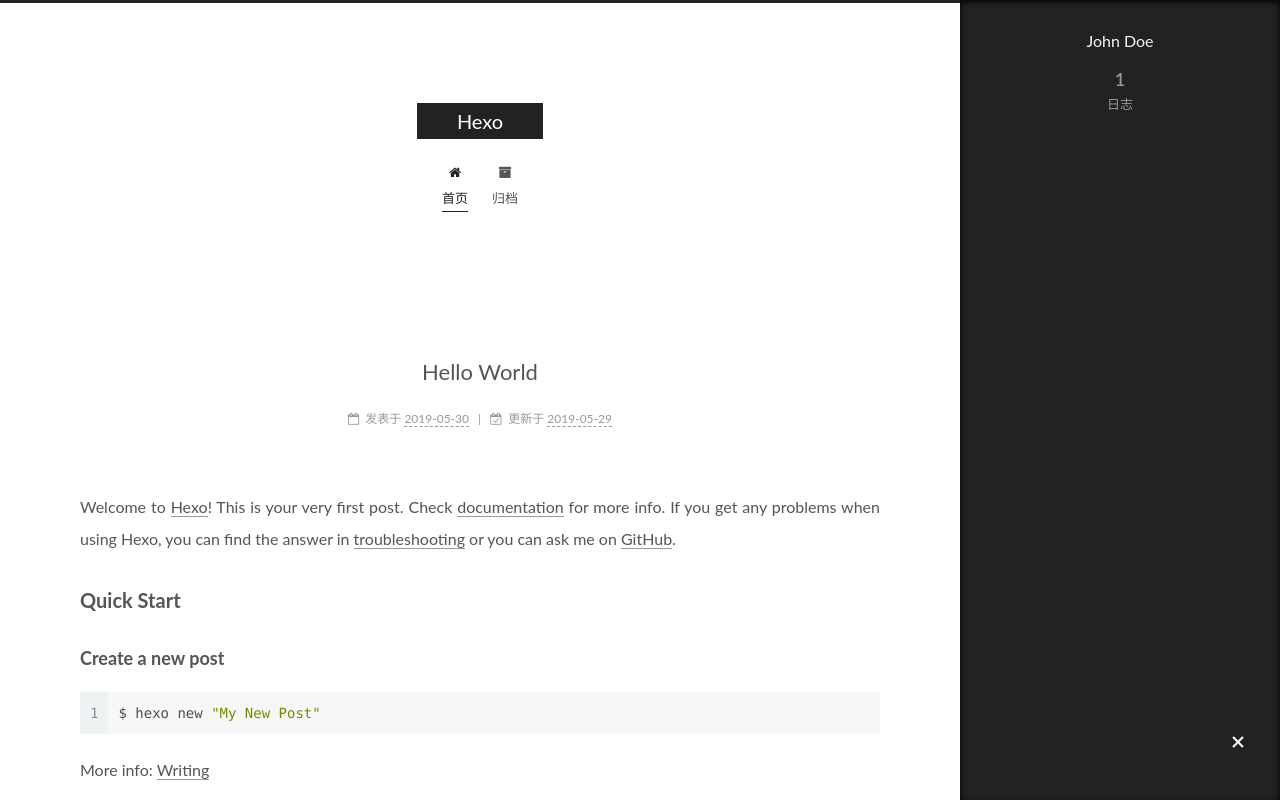
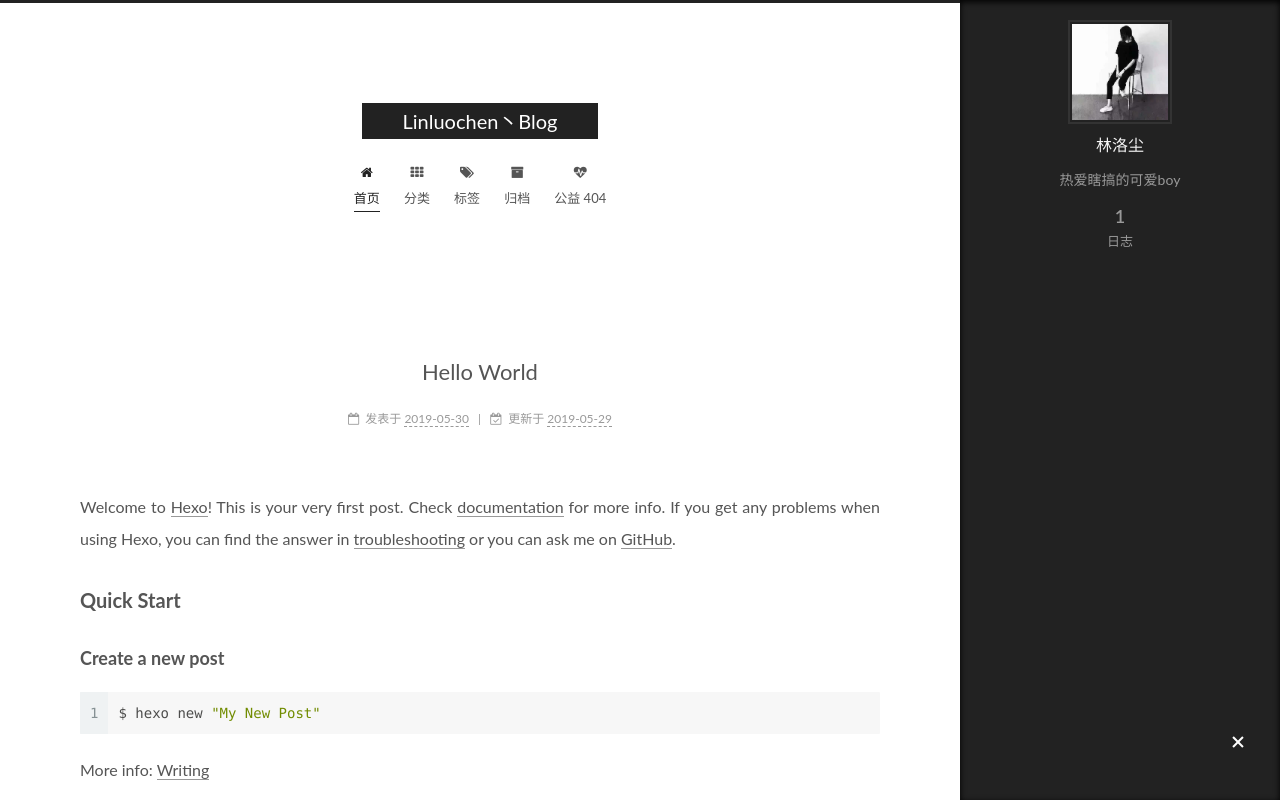
Before and after one commit to linluochen/linluochen.github.io, a plain HTML site: page index.html in a window 1280 px wide. Both pictures are taken after a click on the element 1238 px from the left and 743 px from the top of the page. Shown: the top 800 px of the page. Drawn offline with Linux system fonts and the light colour scheme.

Commit message:
Site updated: 2019-05-30 10:07:40

```diff
--- a/css/main.css
+++ b/css/main.css
@@ -1765,7 +1765,7 @@
   width: 4px;
   height: 4px;
   border-radius: 50%;
-  background: #7f7fa7;
+  background: #ff6abf;
 }
 .feed-link,
 .chat {
--- a/index.html
+++ b/index.html
@@ -96,13 +96,16 @@
 
 
 
-  <meta property="og:type" content="website">
-<meta property="og:title" content="Hexo">
+  <meta name="description" content="热爱瞎搞的可爱boy">
+<meta property="og:type" content="website">
+<meta property="og:title" content="Linluochen丶Blog">
 <meta property="og:url" content="http://yoursite.com/index.html">
-<meta property="og:site_name" content="Hexo">
+<meta property="og:site_name" content="Linluochen丶Blog">
+<meta property="og:description" content="热爱瞎搞的可爱boy">
 <meta property="og:locale" content="zh-CN">
 <meta name="twitter:card" content="summary">
-<meta name="twitter:title" content="Hexo">
+<meta name="twitter:title" content="Linluochen丶Blog">
+<meta name="twitter:description" content="热爱瞎搞的可爱boy">
 
 
 
@@ -120,7 +123,7 @@
   };
 </script>
 
-  <title>Hexo</title>
+  <title>Linluochen丶Blog</title>
 
 
 
@@ -180,7 +183,7 @@
     <div class="custom-logo-site-title">
       <a href="/" class="brand" rel="start">
         <span class="logo-line-before"><i></i></span>
-        <span class="site-title">Hexo</span>
+        <span class="site-title">Linluochen丶Blog</span>
         <span class="logo-line-after"><i></i></span>
       </a>
     </div>
@@ -224,6 +227,40 @@
 
 
 
+          <li class="menu-item menu-item-categories">
+
+
+
+
+
+
+
+
+
+    <a href="/categories/" rel="section"><i class="menu-item-icon fa fa-fw fa-th"></i> <br>分类</a>
+
+  </li>
+
+
+
+
+          <li class="menu-item menu-item-tags">
+
+
+
+
+
+
+
+
+
+    <a href="/tags/" rel="section"><i class="menu-item-icon fa fa-fw fa-tags"></i> <br>标签</a>
+
+  </li>
+
+
+
+
           <li class="menu-item menu-item-archives">
 
 
@@ -235,6 +272,23 @@
 
 
     <a href="/archives/" rel="section"><i class="menu-item-icon fa fa-fw fa-archive"></i> <br>归档</a>
+
+  </li>
+
+
+
+
+          <li class="menu-item menu-item-commonweal">
+
+
+
+
+
+
+
+
+
+    <a href="/404/" rel="section"><i class="menu-item-icon fa fa-fw fa-heartbeat"></i> <br>公益 404</a>
 
   </li>
 
@@ -289,13 +343,13 @@
     <link itemprop="mainEntityOfPage" href="http://yoursite.com/2019/05/30/hello-world/">
 
     <span hidden itemprop="author" itemscope itemtype="http://schema.org/Person">
-      <meta itemprop="name" content="John Doe">
-      <meta itemprop="description" content>
-      <meta itemprop="image" content="/images/avatar.gif">
+      <meta itemprop="name" content="林洛尘">
+      <meta itemprop="description" content="热爱瞎搞的可爱boy">
+      <meta itemprop="image" content="/images/avatar.jpg">
     </span>
 
     <span hidden itemprop="publisher" itemscope itemtype="http://schema.org/Organization">
-      <meta itemprop="name" content="Hexo">
+      <meta itemprop="name" content="Linluochen丶Blog">
     </span>
 
 
@@ -465,8 +519,10 @@
         <div class="site-overview">
           <div class="site-author motion-element" itemprop="author" itemscope itemtype="http://schema.org/Person">
 
-              <p class="site-author-name" itemprop="name">John Doe</p>
-              <div class="site-description motion-element" itemprop="description"></div>
+              <img class="site-author-image" itemprop="image" src="/images/avatar.jpg" alt="林洛尘">
+
+              <p class="site-author-name" itemprop="name">林洛尘</p>
+              <div class="site-description motion-element" itemprop="description">热爱瞎搞的可爱boy</div>
           </div>
 
 
@@ -526,7 +582,7 @@
   <span class="with-love" id="animate">
     <i class="fa fa-user"></i>
   </span>
-  <span class="author" itemprop="copyrightHolder">John Doe</span>
+  <span class="author" itemprop="copyrightHolder">林洛尘</span>
 
 
 
```
Also changed, not shown: 2019/05/30/hello-world/index.html (+63 -10 lines), archives/2019/05/index.html (+74 -9 lines), archives/2019/index.html (+74 -9 lines), archives/index.html (+74 -9 lines), images/avatar.jpg (added).
